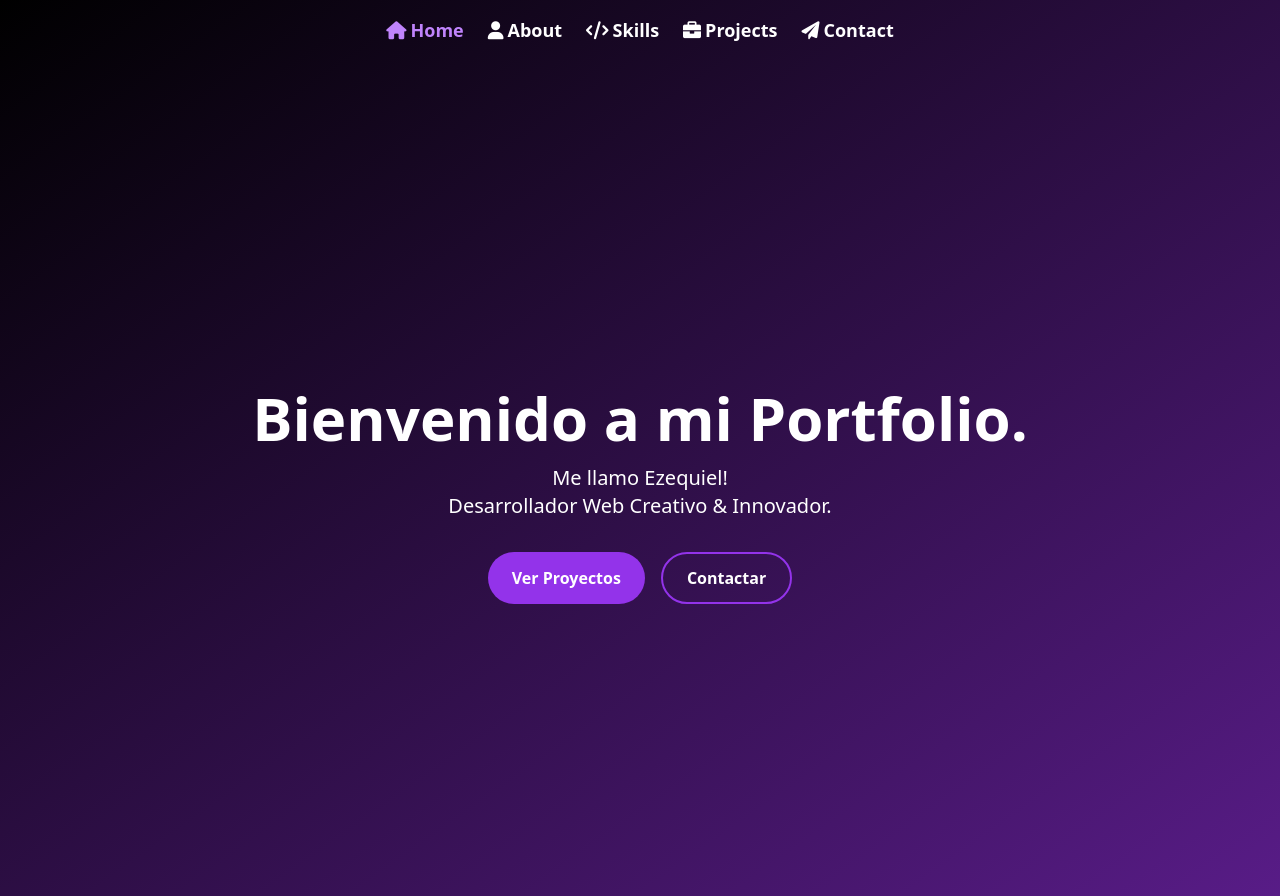
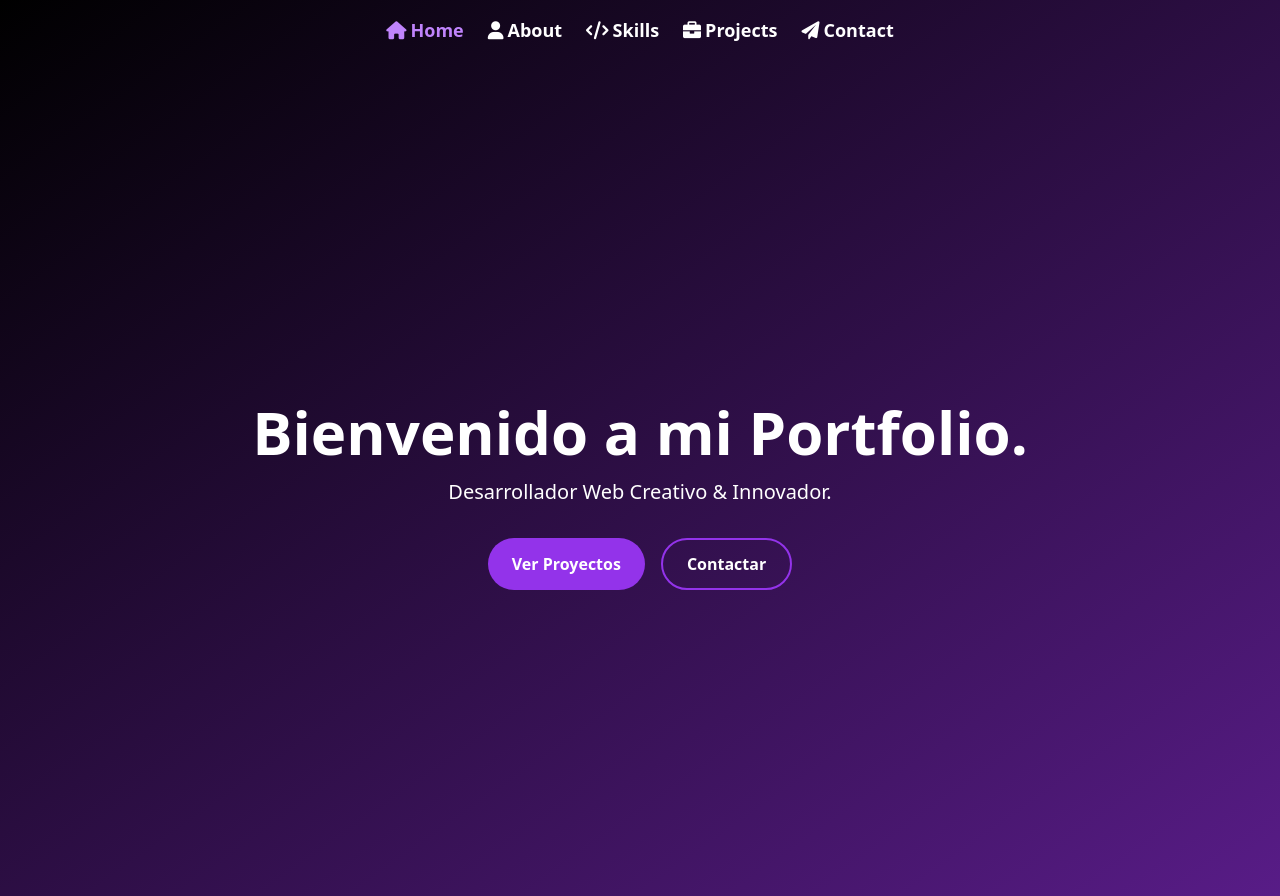
Before and after one commit to EzequielGonz/Mi-Portfolio-, a website: page src/index.html in a window 1280 px wide. Drawn offline with nearby package versions, Linux system fonts and the light colour scheme.

Commit message:
quit hero changes

```diff
--- a/src/index.html
+++ b/src/index.html
@@ -39,7 +39,7 @@
     <main id="main-content" class="pt-24 px-8">
         <section id="home" class="text-center min-h-screen flex flex-col justify-center">
             <h1 class="text-6xl font-bold mb-4 fade-in">Bienvenido a mi Portfolio.</h1>
-            <p class="text-xl mb-8 fade-in">Me llamo Ezequiel! <br> Desarrollador Web Creativo & Innovador.</p>
+            <p class="text-xl mb-8 fade-in">Desarrollador Web Creativo & Innovador.</p>
             <div class="flex justify-center space-x-4 fade-in">
                 <button class="bg-purple-600 text-white px-6 py-3 rounded-full font-semibold transition-all hover:scale-105" onclick="setActiveSection('projects')">Ver Proyectos</button>
                 <button class="bg-transparent border-2 border-purple-600 text-white px-6 py-3 rounded-full font-semibold transition-all hover:scale-105" onclick="setActiveSection('contact')">Contactar</button>
```
